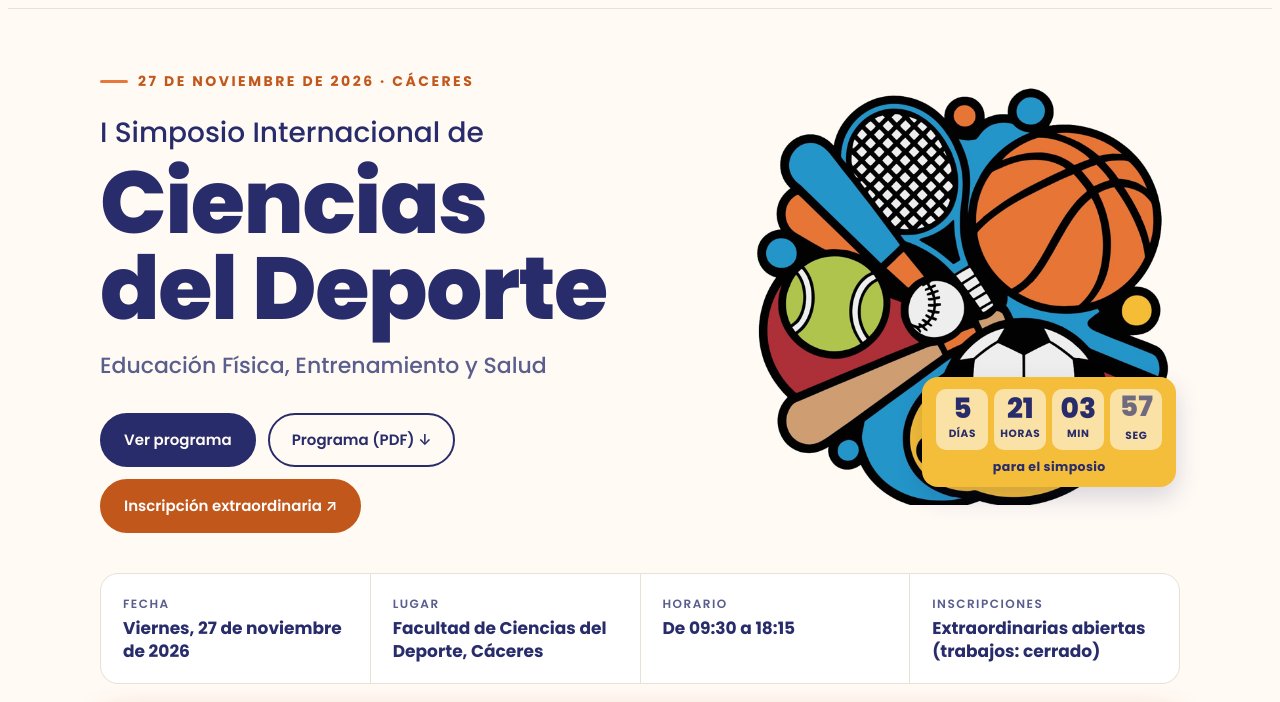
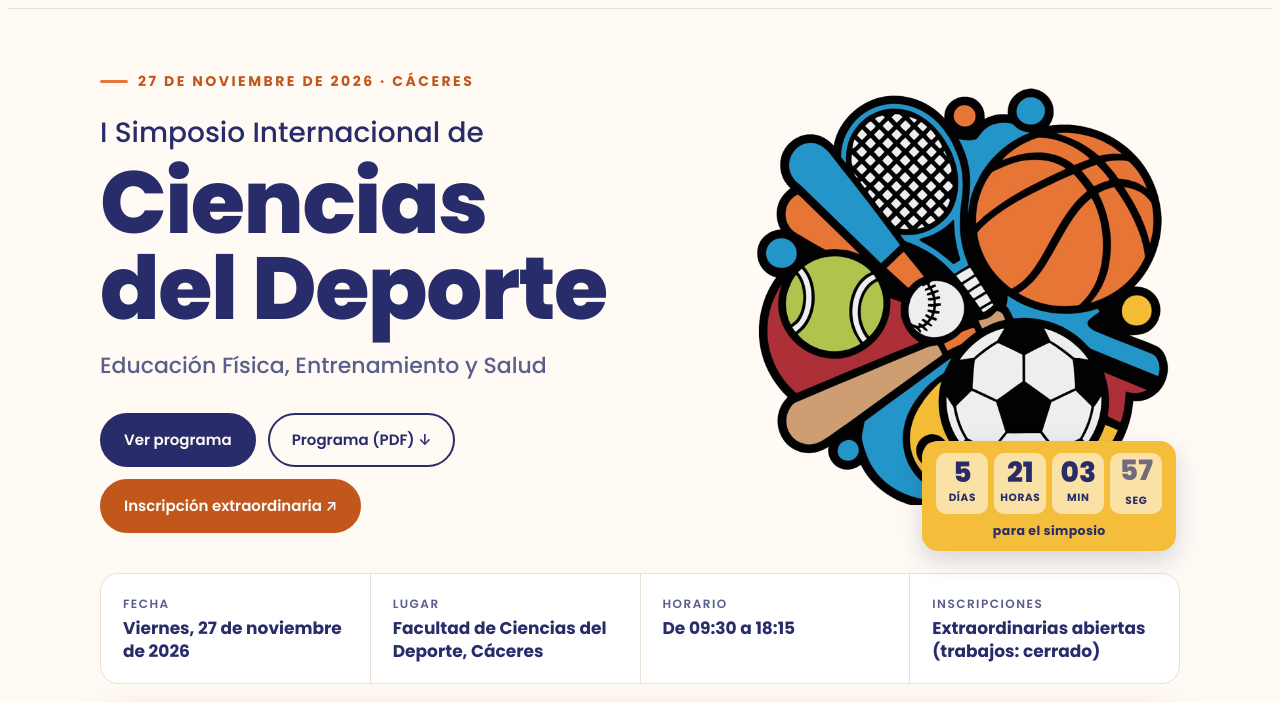
Before and after one commit to Adfexcc/Simposio-Ciencias-del-Deporte, a plain HTML site: page index.html in a window 1280 px wide. Shown: the part 68-770 px from the top of the page. Drawn offline with Linux system fonts and the light colour scheme.

Commit message:
Bajar la cuenta atrás para que se vea mejor el logo
Co-Authored-By: Claude Opus 5.5 <noreply@anthropic.com>
Claude-Session: https://claude.ai/code/session_01FYuyvSRBj5DsWyHdJLuBSn

```diff
--- a/index.html
+++ b/index.html
@@ -78,7 +78,7 @@ a:focus-visible,button:focus-visible{outline:3px solid var(--blue);outline-offse
 .cf{position:fixed;left:0;top:0;pointer-events:none;z-index:9999;line-height:1;will-change:transform,opacity;user-select:none}
 
 .art::before{content:"";position:absolute;inset:8%;border-radius:50%;background:var(--soft)}
-.count{position:absolute;right:-4px;bottom:6%;background:var(--yellow);color:var(--on-yellow);border-radius:16px;padding:10px 16px;text-align:center;box-shadow:0 10px 24px rgba(40,44,107,.18)}
+.count{position:absolute;right:-4px;bottom:-9%;background:var(--yellow);color:var(--on-yellow);border-radius:16px;padding:10px 16px;text-align:center;box-shadow:0 10px 24px rgba(40,44,107,.18)}
 .count{padding:12px 14px 10px}
 .cd{display:flex;gap:6px}
 .cd div{background:rgba(255,255,255,.55);border-radius:10px;padding:6px 0 5px;min-width:52px}
@@ -89,7 +89,7 @@ a:focus-visible,button:focus-visible{outline:3px solid var(--blue);outline-offse
 .tick{animation:tick .35s ease-out}
 @keyframes tick{from{transform:translateY(-4px);opacity:.4}to{transform:none;opacity:1}}
 .cd-msg b{font-size:24px}
-@media (max-width:820px){.count{position:relative;right:auto;bottom:auto;margin:-36px auto 0;width:max-content}}
+@media (max-width:820px){.count{position:relative;right:auto;bottom:auto;margin:-8px auto 0;width:max-content}}
 @media (max-width:480px){.cd div{min-width:46px}.count b{font-size:24px}}
 @media (prefers-reduced-motion:reduce){.tick{animation:none}}
 @media (max-width:820px){.hero .top{grid-template-columns:1fr}.art{width:min(78%,340px);order:-1}}
```
